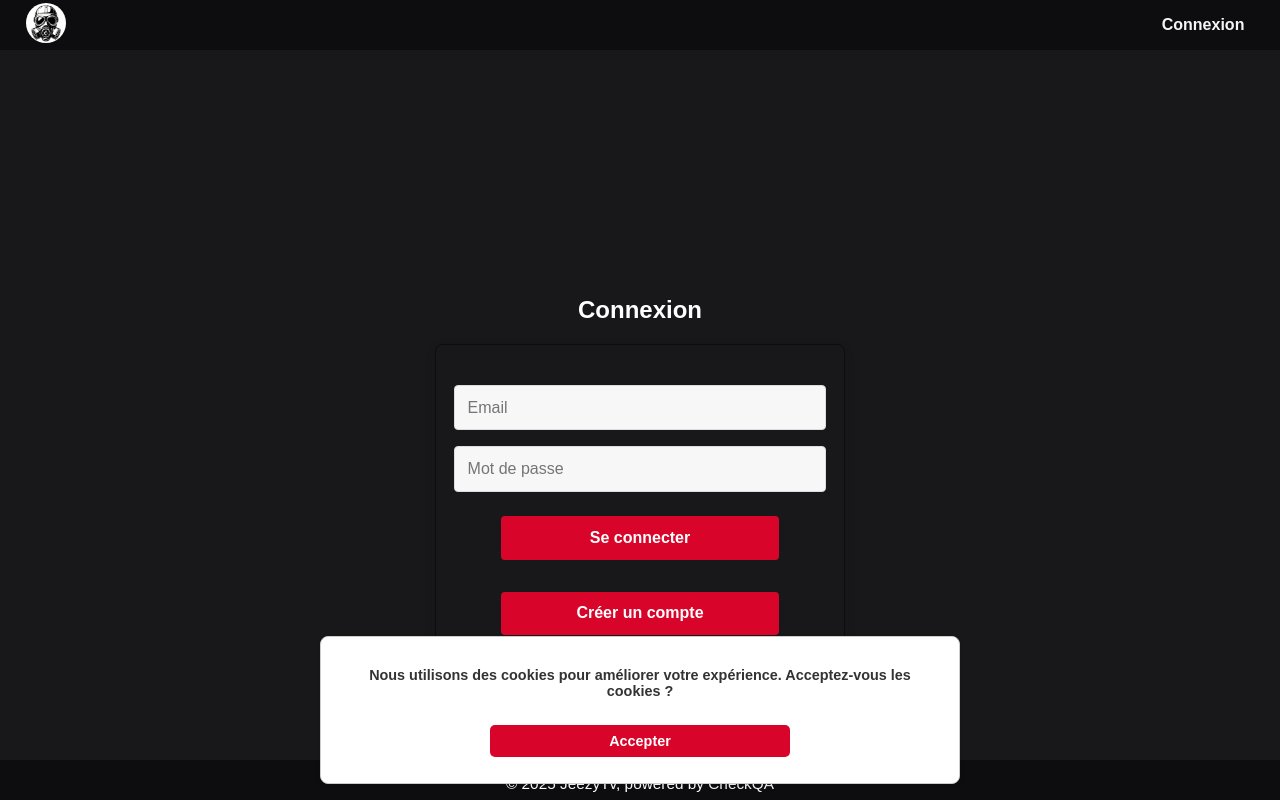
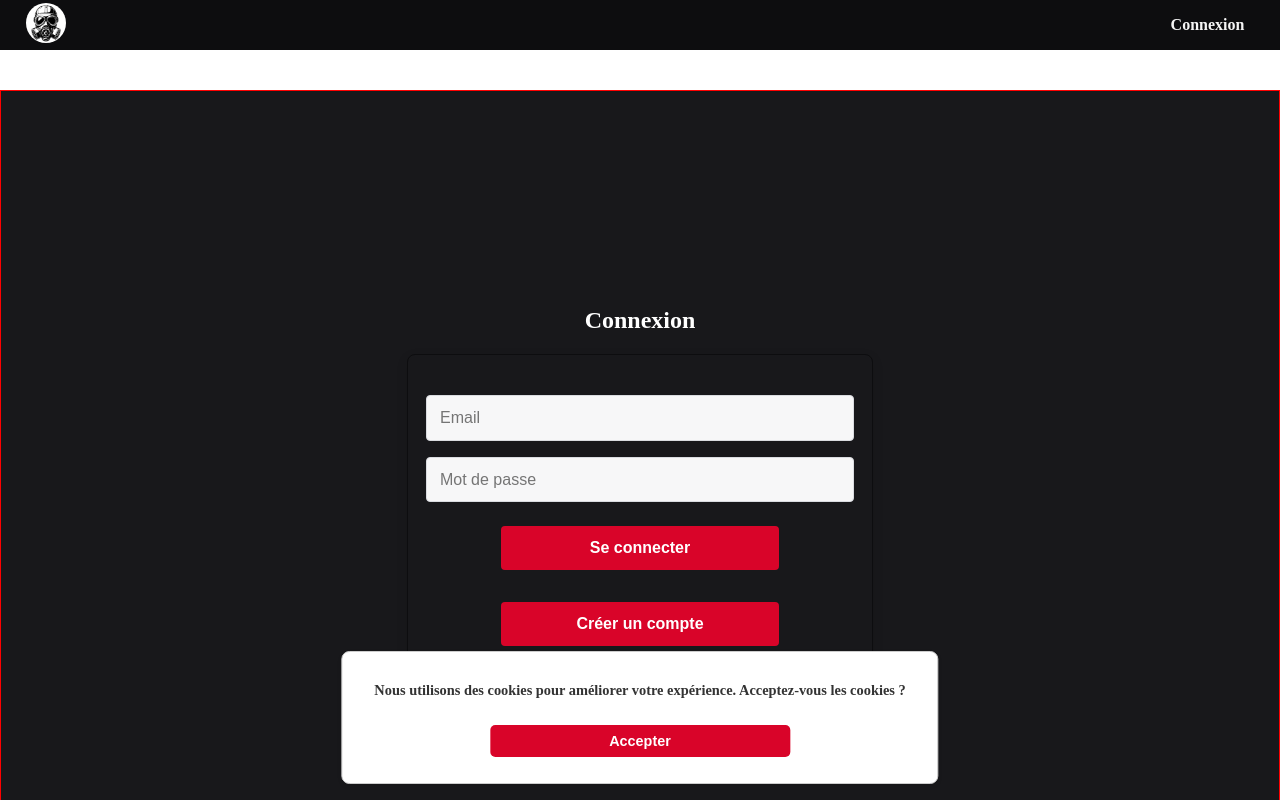
Before and after one commit to 7S-Coder/MyJTV, a React (Vite) app: page /login in a window 1280 px wide. Shown: the top 800 px of the page. Built offline with nearby package versions, Linux system fonts and the light colour scheme; no server answers.

Commit message:
update css

```diff
--- a/src/App.scss
+++ b/src/App.scss
@@ -1,17 +1,25 @@
 @use './css/_variables' as vars;
 
-root {
-  height: 100vh;
-  overflow: hidden; // Prevent scrolling
-}
+// root {
+//   height: 100vh;
+//   overflow: hidden; // Prevent scrolling
+// }
 
 
 
 
 body {
-  padding-top: 50px;
-  margin: 0;
-  height: 100vh;
+  display: flex;
+  flex-direction: column;
+  height: 100vh; /* prendre la hauteur de la fenêtre */
+  margin: 0; /* supprimer les marges par défaut */
+  // background-color: vars.$primary; /* couleur de fond sombre */
+}
+
+main {
+  max-width: 1350px; /* largeur maximale de la fenêtre principale */
+  margin: 40px auto 0; /* centrer la fenêtre principale horizontalement */
+  border: 1px solid red
 }
 
 button {
@@ -24,7 +32,7 @@ button {
 
 button:hover {
   background-color: vars.$primary;
-  color: vars.$link;
+  color: vars.$logo;
   cursor: pointer;
 }
 
@@ -50,7 +58,7 @@ li {
     position: fixed;
     bottom: 20px;
     left: 20px;
-    background: vars.$link;
+    background: vars.$logo;
     border: 1px solid #ccc;
     padding: 10px;
     box-shadow: 0 2px 5px rgba(0, 0, 0, 0.2);
@@ -60,7 +68,7 @@ li {
 .cookies-popup button {
     margin-top: 10px;
     padding: 5px 10px;
-    background: vars.$link;
+    background: vars.$logo;
     color: #fff;
     border: none;
     cursor: pointer;
--- a/src/css/Footer.scss
+++ b/src/css/Footer.scss
@@ -1,23 +1,23 @@
-@use './_variables' as vars;
+// @use './_variables' as vars;
 
-Footer {
-    background-color: vars.$primary--dark;
-    position: fixed; /* Changed to fixed to keep footer at the bottom */
-    bottom: 0;
-    left: 0;
-    right: 0;
-    color: vars.$white;
-    font-size: 0.8rem;
-    height: 40px;
+// Footer {
+//     background-color: vars.$primary--dark;
+//     position: fixed; /* Changed to fixed to keep footer at the bottom */
+//     bottom: 0;
+//     left: 0;
+//     right: 0;
+//     color: vars.$white;
+//     font-size: 0.8rem;
+//     height: 40px;
 
-    display: flex;
-    justify-content: center;
+//     display: flex;
+//     justify-content: center;
 
-    a:hover {
-        color: vars.$logo;
-    }
+//     a:hover {
+//         color: vars.$logo;
+//     }
 
-    p {
-        font-weight: 100;
-    }
-}
+//     p {
+//         font-weight: 100;
+//     }
+// }
--- a/src/css/Home.scss
+++ b/src/css/Home.scss
@@ -1,131 +1,145 @@
 @use './_variables';
 
-body {
-    display: flex;
-    flex-direction: column; /* Stack children vertically */
-    justify-content: flex-start; /* Align content at the top */
-    align-items: center; /* Center content horizontally */
-    background-color: #18181b; /* Set a dark background color */
-    box-sizing: border-box; /* Include padding and border in element's total width and height */
-    font-family: "Poppins", sans-serif; /* Use a modern font */
-
-}
-
-#root {
-    height: 100%; /* Ensure root takes full height of the viewport */
-    display: flex; /* Enable flexbox for its children */
-    flex-direction: column; /* Stack children vertically */
-}
-
-main {
-    display: flex;
-    flex-direction: column; /* Stack content vertically */
-    flex-grow: 1; /* Allow main to grow and fill available space */
-    justify-content: space-between; /* Ensure content is spaced properly */
-    height: 100%; /* Ensure main takes full height of its parent */
-    width: 100%; /* Full width */
-    padding-top: 30px; /* Remove top margin */
-}
 
 .box {
     display: flex;
     flex-direction: row; /* Arrange children side by side */
-    justify-content: space-between; /* Space out children */
+    justify-content: center; /* Center children horizontally */
     align-items: center; /* Center children vertically */
-    height: 60vh; /* Adjust height dynamically */
-    max-width: 70vw; /* Limit width */
+    height: 70vh; /* Adjust height dynamically */
+    max-width: 100%; /* Limit width */
     border: 1px solid #2a2a2e; /* Optional: Add a border for better visibility */
-}
+    flex-wrap: nowrap; /* Prevent wrapping of children */
+    margin: auto; /* Center the box horizontally and vertically */
+    position: relative; /* Ensure proper centering within the parent */
 
-@media screen and (min-width: 768px) {
+    .video-container, .stream-message {
+        flex: 1; /* Permet de prendre tout l'espace disponible */
+        display: flex; /* Active le flexbox pour ses enfants */
+        align-items: center; /* Centre verticalement */
+        justify-content: center; /* Centre horizontalement */
+        aspect-ratio: 16 / 9; /* Maintient un ratio 16:9 */
+        max-width: 100%; /* Empêche de dépasser la largeur du parent */
+        max-height: 100%; /* Empêche de dépasser la hauteur du parent */
+        width: auto; /* Ajuste la largeur automatiquement */
+        height: 100%; /* Ajuste la hauteur automatiquement */
+    }
+
     .chat-container {
-        display: flex;
-        flex-direction: column; /* Stack chat messages vertically */
-        justify-content: flex-start; /* Align messages at the top */
-        overflow-y: auto; /* Enable scrolling for long messages */
-        width: 400px; /* Fixed width */
-        height: 100%; /* Full height of the parent */
-        border: none;
-        font-family: Arial, sans-serif;
+        flex: 1; /* Take the remaining space */
+        height: 100%; /* Ensure it occupies the full height of the parent */
+        max-width: 400px; /* Limit width to 400px */
+        overflow: hidden; /* Prevent content overflow */
+        display: flex; /* Enable flexbox for its children */
+        flex-direction: column; /* Stack children vertically */
     }
 }
 
-@media screen and (max-width: 1440px) {
-    .message {
-        font-size: 0.85rem; /* Adjust font size for larger screens */
-    }
-}
+// @media screen and (min-width: 768px) {
+//     .chat-container {
+//         display: flex;
+//         flex-direction: column; /* Stack chat messages vertically */
+//         justify-content: flex-start; /* Align messages at the top */
+//         overflow-y: auto; /* Enable scrolling for long messages */
+//         width: 400px; /* Fixed width */
+//         height: 100%; /* Full height of the parent */
+//         border: none;
+//         font-family: Arial, sans-serif;
+//     }
+// }
 
-@media screen and (max-width: 1024px) {
-    .video-container, .stream-message {
-        width: 60%; /* Take up full width */
-        display: flex; /* Ensure it stays in flow */
-        align-items: center; /* Center the video player */
-        justify-content: center; /* Center the video player */
-    }
+// @media screen and (max-width: 1440px) {
+//     .message {
+//         font-size: 0.85rem; /* Adjust font size for larger screens */
+//     }
+// }
 
-    .message {
-        font-size: 0.7rem; /* Adjust font size for larger screens */
-    }
-}
+// @media screen and (max-width: 1024px) {
+//     .video-container, .stream-message {
+//         width: 60%; /* Take up full width */
+//         display: flex; /* Ensure it stays in flow */
+//         align-items: center; /* Center the video player */
+//         justify-content: center; /* Center the video player */
+//     }
 
-@media screen and (max-width: 950px) {
-    .box {
-        flex-direction: column; /* Stack video player and chat vertically on smaller screens */
-        width: 100%; /* Take up full width */
-        height: auto; /* Adjust height dynamically */
-    }
+//     .message {
+//         font-size: 0.7rem; /* Adjust font size for larger screens */
+//     }
+// }
 
-    .video-container, .stream-message {
-        flex: none; /* Reset flex properties for stacking */
-        width: 100%; /* Full width */
-        height: auto; /* Adjust height dynamically */
-    }
+// @media screen and (max-width: 950px) {
+//     .box {
+//         flex-direction: column; /* Stack video player and chat vertically on smaller screens */
+//         width: 100%; /* Take up full width */
+//         height: auto; /* Adjust height dynamically */
+//     }
 
-    .stream-message {
-        font-size: 0.9rem; /* Adjust font size for smaller screens */
-    }
+//     .video-container, .stream-message {
+//         flex: none; /* Reset flex properties for stacking */
+//         width: 100%; /* Full width */
+//         height: auto; /* Adjust height dynamically */
+//     }
 
-    .chat-container {
-        width: 100%; /* Full width */
-        height: auto; /* Adjust height dynamically */
-        max-height: 50vh; /* Limit height to half the viewport */
-    }
+//     .stream-message {
+//         font-size: 0.9rem; /* Adjust font size for smaller screens */
+//     }
 
-    footer {
-        p {
-            font-size: 0.8rem; /* Adjust font size for smaller screens */
-        }
-    }
-}
+//     .chat-container {
+//         width: 100%; /* Full width */
+//         height: auto; /* Adjust height dynamically */
+//         max-height: 50vh; /* Limit height to half the viewport */
+//     }
 
-@media screen and (max-width: 768px) {
-    main {
-        flex-direction: column; /* Stack content vertically */
-        align-items: stretch; /* Allow children to stretch */
-        width: 100vw; /* Full width */
-        padding-top: 0; /* Remove top margin */
-        height: 100%; /* Ensure main takes full height in tablet view */
-    }
+//     footer {
+//         p {
+//             font-size: 0.8rem; /* Adjust font size for smaller screens */
+//         }
+//     }
+// }
 
-    .box {
-        flex-direction: column; /* Stack elements vertically */
-        width: 100%; /* Full width */
-        max-width: 100vw; /* Full width */
-        height: auto; /* Adjust height dynamically */
-    }
+// @media screen and (max-width: 768px) {
+//     main {
+//         flex-direction: column; /* Stack content vertically */
+//         align-items: stretch; /* Allow children to stretch */
+//         width: 100vw; /* Full width */
+//         padding-top: 0; /* Remove top margin */
+//     }
 
-    .video-container, .stream-message {
-        width: 100%; /* Full width */
-        height: 40vh; /* Adjust height dynamically */
-    }
+//     .box {
+//         flex-direction: column; /* Stack elements vertically */
+//         width: 100%; /* Full width */
+//         max-width: 100vw; /* Full width */
+//         height: auto; /* Adjust height dynamically */
+//     }
 
-    .chat-container {
-        width: 100%; /* Full width */
-        height: auto; /* Adjust height dynamically */
-    }
+//     .video-container, .stream-message {
+//         width: 100%; /* Full width */
+//         height: 40vh; /* Adjust height dynamically */
+//     }
 
-    footer {
-        display: none !important; /* Force hiding the footer */
-    }
-}
+//     .chat-container {
+//         width: 100%; /* Full width */
+//         height: auto; /* Adjust height dynamically */
+//     }
+
+//     footer {
+//         display: none !important; /* Force hiding the footer */
+//     }
+// }
+
+// @media screen and (max-width: 425px) {
+
+
+
+//     .message {
+//         font-size: 0.7rem; /* Adjust font size for smaller screens */
+//     }
+
+
+
+//     .chat-container {
+//         width: 100%; /* Full width */
+//         overflow: hidden;
+//     }
+
+// }
--- a/src/css/Navbar.scss
+++ b/src/css/Navbar.scss
@@ -1,19 +1,18 @@
 @use './_variables' as vars;
 
 nav {
-    background-color: vars.$primary--dark;
-    position: absolute;
-    top: 0;
-    left: 0;
-    right: 0;
-    height: 50px;
+
+    flex: 0 0 60px; /* définir la hauteur de la navbar */
 
     display: flex;
     justify-content: space-between;
     align-items: center;
-    padding: 0 2vw;
+    padding: 0 2vw; /* Conserver le padding si nécessaire */
+
+    background-color: vars.$primary--dark;
     color: vars.$white;
-    z-index: 9999;
+
+
 
     img {
         width: 40px;
@@ -24,37 +23,61 @@ nav {
         display: flex;
         list-style-type: none;
 
+
         li {
         margin: 0 10px;
-            font-size: 1rem; /* Adjust font size for better readability */
+        font-size: 1.0.9;
         font-weight: bold;
+        }
+
+        li:hover {
+            cursor: pointer;
         }
     }
 
     .dropdown-menu {
         position: absolute;
-        top: 100%;
-        right: 0;
-        margin-top: 16px;
+        top: 100%; /* Positionner sous le parent */
+        right: calc(-2vw); /* Compense le padding de nav */
+        margin: 0; /* Supprimer les marges */
+        padding: 10px;
         background: vars.$primary--dark;
-        padding: 10px;
-        box-shadow: 0 2px 5px rgba(0, 0, 0, 0.2);
-        padding: 0;
+        box-shadow: 0 4px 6px rgba(0, 0, 0, 0.1);
+        border-radius: 4px;
         z-index: 1000;
+        display: none; /* Masquer par défaut */
+        box-sizing: border-box; /* Inclure padding dans la largeur */
+    }
 
-        button {
+    .user-menu {
+        position: relative; /* Nécessaire pour que .dropdown-menu utilise right: 0 */
+    }
+
+    .user-menu.open .dropdown-menu {
+        display: block; /* Afficher le menu déroulant */
+    }
+
+    li:hover .dropdown-menu {
+        display: none; /* Remove hover behavior */
+    }
+
+
+
+    .dropdown-menu button {
         background-color: inherit;
         color: vars.$white;
         border: none;
         margin: 0;
         border-radius: 0;
-            font-family: "Poppins", sans-serif; /* Ensure consistency */
+        padding: 8px 12px; /* Add padding for better click area */
+        text-align: left; /* Align text to the left */
+        width: 100%; /* Full width for buttons */
     }
 
-        li, button:hover {
-            color: vars.$primary--dark;
+    .dropdown-menu li, .dropdown-menu button:hover {
+        color: vars.$logo;
         cursor: pointer;
-            background-color: vars.$white--smooth;
     }
+
+
 }
-}
--- a/src/css/_variables.scss
+++ b/src/css/_variables.scss
@@ -5,4 +5,3 @@ $white--smooth: #e5e5e5;
 $white--smooth2: #f7f7f8;
 $black: #000000;
 $logo: #d90429;
-$link: #aa7926;
```
Also changed, not shown: src/components/Navbar.jsx (+7 -6 lines), src/css/chat.scss (+5 -7 lines). Lines whose indentation alone changed are shown as unchanged.
